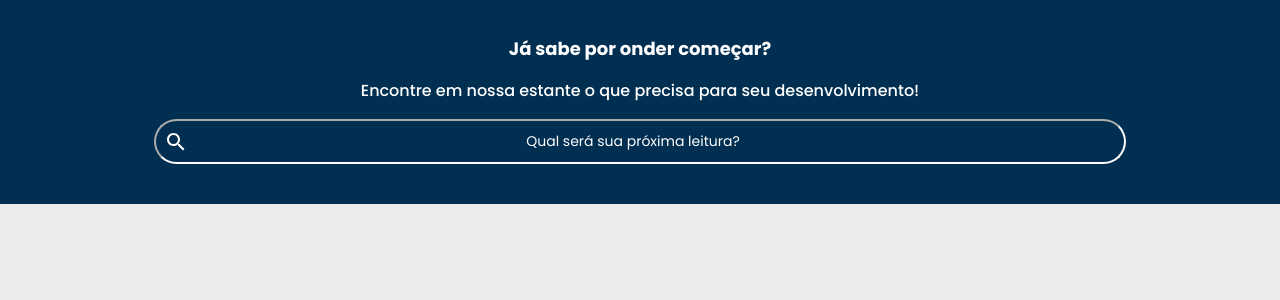
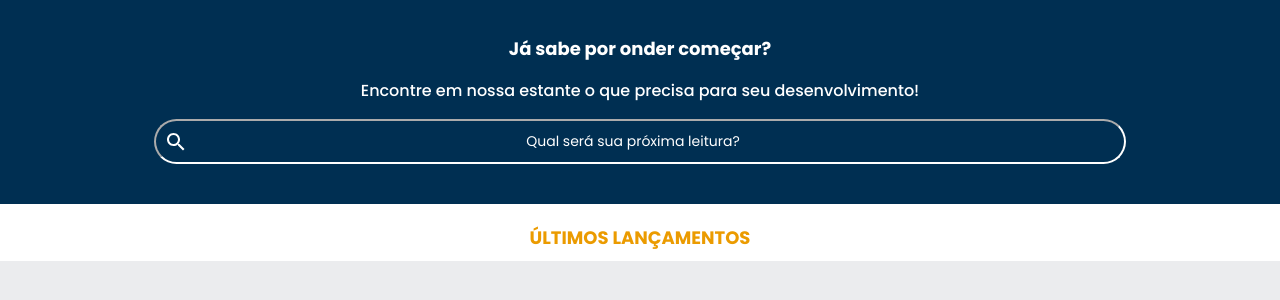
Before and after one commit to jeancarloslr/AluraBooks, a plain HTML site: page index.html in a window 1280 px wide. Shown: the part 82-382 px from the top of the page. Drawn offline with nearby package versions, Linux system fonts and the light colour scheme.

Commit message:
usando SwiperJS para o carrosel.

```diff
--- a/index.html
+++ b/index.html
@@ -5,6 +5,7 @@
     <meta charset="UTF-8">
     <meta name="viewport" content="width=device-width, initial-scale=1.0">
     <title>Jean Carlos Leandro Rosa</title>
+    <link rel="stylesheet" href="https://cdn.jsdelivr.net/npm/swiper@11/swiper-bundle.min.css"/>
     <link rel="stylesheet" href="style.css">
     <link rel="stylesheet" href="reset.css">
 </head>
@@ -40,6 +41,13 @@
         <!--teste-->
     </section>
 
+    <section class="carrosel">
+        <h2 class="carrosel__titulo">
+            últimos lançamentos
+        </h2>
+    </section>
+
     <script src="script.js"></script>
+    <script src="https://cdn.jsdelivr.net/npm/swiper@11/swiper-bundle.min.js"></script>
 </body>
 </html>
--- a/style.css
+++ b/style.css
@@ -1,12 +1,13 @@
 @import url('https://fonts.googleapis.com/css2?family=Poppins:wght@300;400;500;700&display=swap');
-
 @import url('styles/header.css');
 @import url('styles/banner.css');
+@import url('styles/carrosel.css');
 
 :root{
      --cor-de-fundo: #EBECEE;
      --branco: #FFFFFF;
      --fonte-principal: 'Poppins';
+     --laranja: #EB9B00;
 }
 
 body{
--- /dev/null
+++ b/styles/carrosel.css
@@ -0,0 +1,10 @@
+.carrosel__titulo{
+    width: 100%;
+    text-align: center;
+    padding: 20px 0px 10px 0px;
+    background-color: white;
+    font-weight: 700;
+    font-size: 18px;
+    color: var(--laranja);
+    text-transform: uppercase;
+}
```
